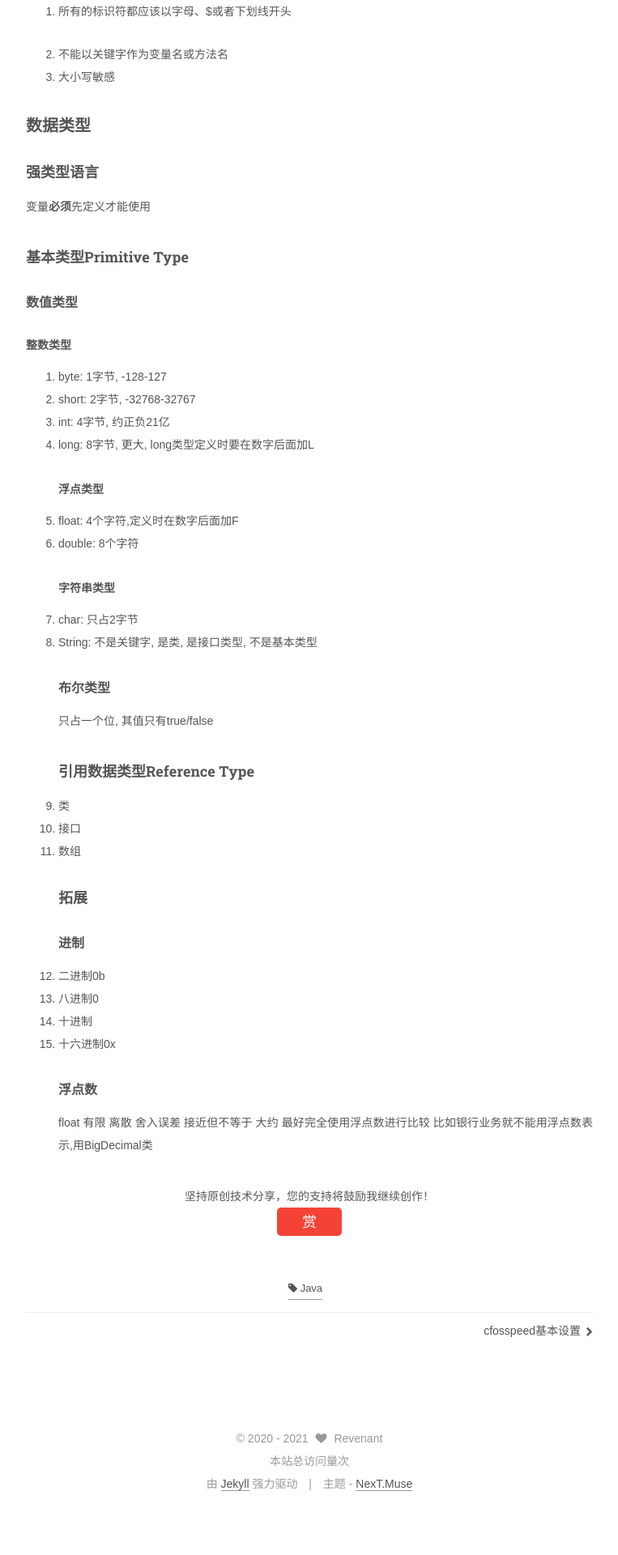
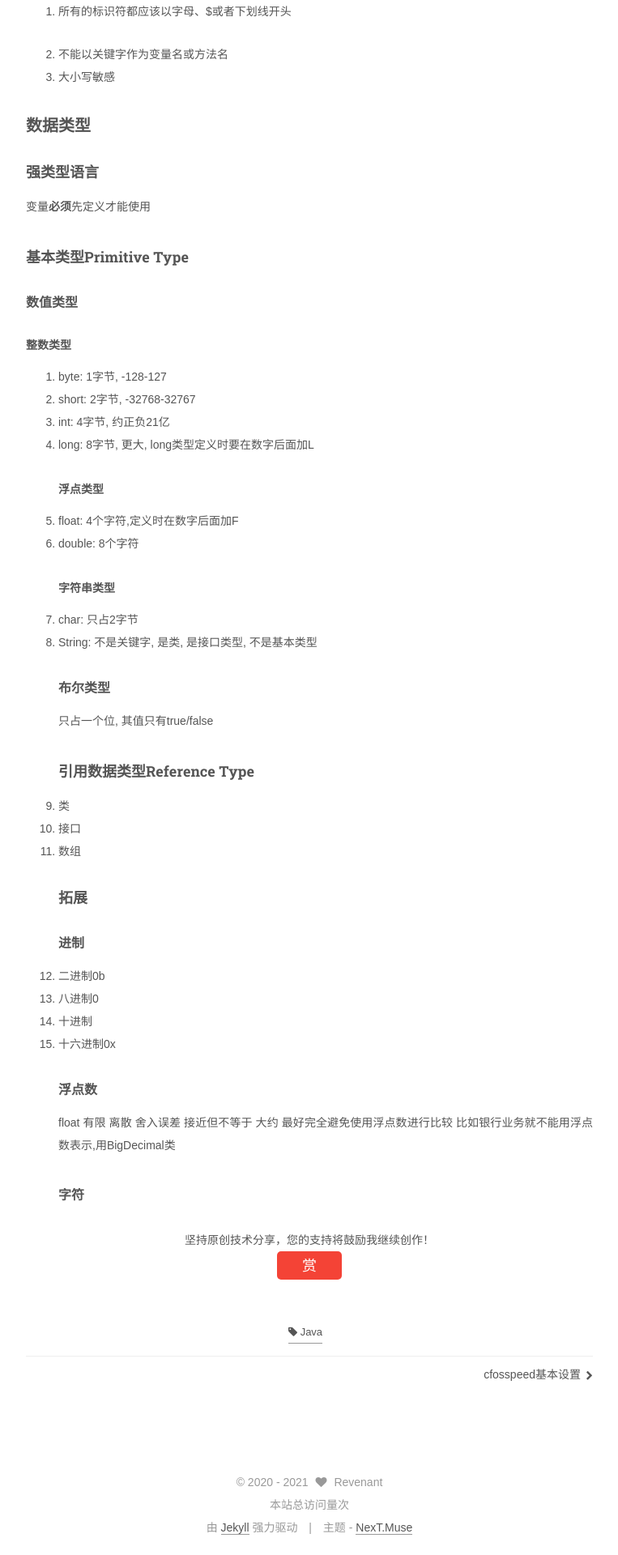
Before and after one commit to Revenant-S/Revenant-S, a Jekyll site: the page built from _posts/2021-03-12-Java语法基础.md, in a window 1280 px wide. Shown: the part 1144-3064 px from the top of the page at 81% size, without its empty margins (258-1021 px from the left). Built offline with Jekyll 4.4.1, drawn with Linux system fonts in a browser that asks for light colours; some web fonts are replaced; comment, search, counter and statistics services are not loaded; before the commit the page ends 3010 px from its top, so only the background shows below that.

Commit message:
修改文件: _posts/2021-03-12-Java语法基础.md

```diff
--- a/_posts/2021-03-12-Java语法基础.md
+++ b/_posts/2021-03-12-Java语法基础.md
@@ -77,5 +77,6 @@ tags:
 4. 十六进制0x\
 #### 浮点数
 float 有限 离散 舍入误差 接近但不等于 大约
-最好完全使用浮点数进行比较
+最好完全避免使用浮点数进行比较
 比如银行业务就不能用浮点数表示,用BigDecimal类
+#### 字符
```
